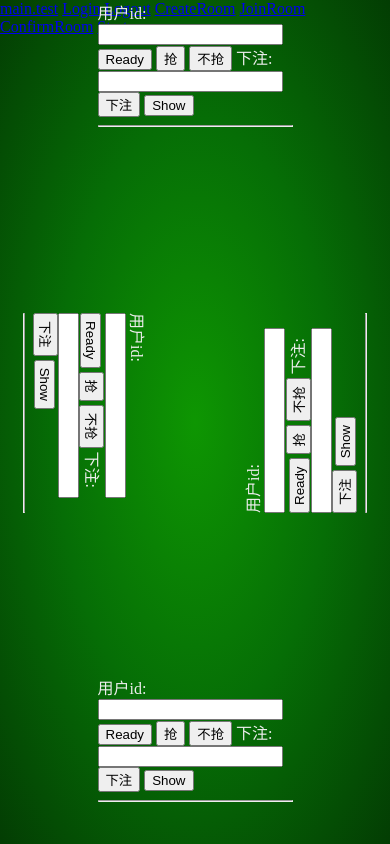
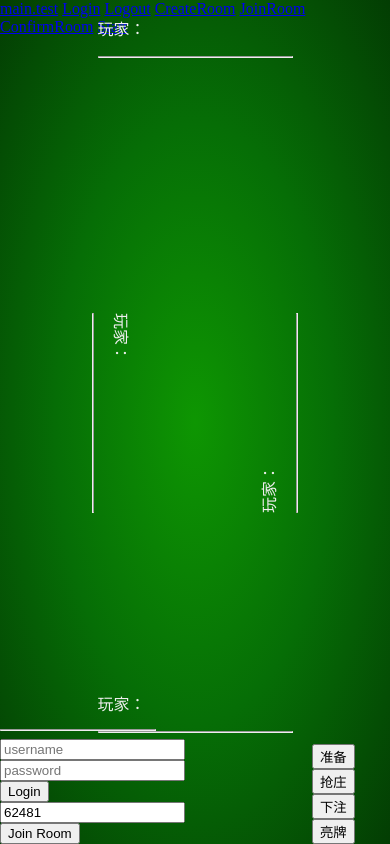
Before and after one commit to worry45678/ww-nn, a Flask app: page /phone in a window 390 px wide. Run offline with Flask 2, Linux system fonts and the light colour scheme; some libraries are stand-ins or nearby versions.

Commit message:
add: phone页面，准备游戏

```diff
--- a/app/auth/views.py
+++ b/app/auth/views.py
@@ -1,4 +1,4 @@
-from flask import render_template, redirect, request, url_for, flash
+from flask import render_template, redirect, request, url_for, flash,jsonify
 from . import auth
 from flask_login import login_user, logout_user, login_required, current_user #flask_login 中管理用户登陆的函数
 from ..models import tblUser
@@ -11,7 +11,7 @@ def login():
         user = tblUser.query.filter_by(name=request.form.get('username')).first()
         if user is not None and user.verify_password(request.form.get('password')):
             login_user(user)
-            return redirect(request.args.get('next') or url_for('main.test'))
+            return jsonify(user.id)
         print(user)
     return render_template('login.html')
 
--- a/app/main/views.py
+++ b/app/main/views.py
@@ -132,8 +132,8 @@ def createroom():
 @main.route('/joinroom', methods=['GET', 'POST'])
 def joinroom():
     if request.method == 'GET':
-        if Room.query.filter_by(id=request.args.get('id')).first():
-            room = Room.query.filter_by(id=request.args.get('id')).first()
+        if Room.query.filter_by(id=request.args.get('roomid')).first():
+            room = Room.query.filter_by(id=request.args.get('roomid')).first()
             if room.userpos(current_user) == 0:
                 if room.user2_id is None:
                     room.user2_id = current_user.id
@@ -201,10 +201,10 @@ def play():
     """
     player = tblUser.query.filter_by(id=request.args.get('playerid')).first()
     room = Room.query.filter_by(id=session['room_id']).first()
-    pos = int(math.log(room.userpos(player))/math.log(2)) # 可能不需要，转为4*5的列表再返回更好
     pai = Paiju.query.filter_by(room_id=session['room_id']).filter_by(finish=0).first()
-    paixu = json.loads(pai.paixu)[pos]
-    return jsonify(paixu,pos,calcniuniu(paixu),pai.id)
+    pai0 = Paiju.query.filter_by(room_id=session['room_id']).first()
+    paixu = json.loads(pai.paixu)
+    return jsonify(paixu,pai.id-pai0.id+1)
 
 @main.route('/qiangzhuang')
 def qiangzhuang():
@@ -281,3 +281,13 @@ def show():
     elif room.userpos(player) == 16:
         return jsonify(pai.user5_mark)
     return '亮牌，本局结束'
+
+@main.route('/status')
+def status():
+    """
+    返回房间状态，接受roomid，userid为参数
+    """
+    player = tblUser.query.filter_by(id=request.args.get('playerid')).first()
+    room = Room.query.filter_by(id=request.args.get('roomid')).first()
+    pos = math.log(room.userpos(player))/math.log(2)
+    return jsonify(room.status(),pos)
--- a/app/static/phone.css
+++ b/app/static/phone.css
@@ -14,8 +14,22 @@ html, body {
     background: -moz-radial-gradient(rgb(16, 173, 1), rgb(6, 110, 6), rgb(3, 82, 3)); /* Firefox 3.6 - 15 */
     background: radial-gradient(rgb(14, 150, 2), rgb(6, 110, 6), rgb(3, 61, 3)); /* 标准的语法（必须放在最后） */
 }
-
+#test {
+    width: 40%;
+    position: absolute;
+    left: 0px;
+    bottom: 0px;
+    z-index: 100;
+}
+#action {
+    position: absolute;
+    right: 0px;
+    bottom: 0px;
+    width: 20%;
+    z-index: 100;
+}
 #player1 {
+    z-index: 0;
     width: 50%;
     height: 20%;
     position: absolute;
--- a/app/templates/phone.html
+++ b/app/templates/phone.html
@@ -17,30 +17,47 @@
     <a href="{{ url_for('main.room') }}">JoinRoom</a>
     <a href="{{ url_for('main.confirmroom') }}">ConfirmRoom</a>
     <a href="{{ url_for('main.start') }}">Start</a>
+    <div id="test">
+        <p>[[ status ]]</p>
+        <hr>
+        <input type="text" v-model="username" placeholder="username">
+        <input type="text" v-model="password" placeholder="password">
+        <button type="button" @click="login">Login</button>
+        <input type="text" v-model="roomid" placeholder="roomid">
+        <button type="button" @click="join">Join Room</button>
+    </div>
+    <div id="action">
+        <button type="button" v-show="notready" @click="ready">准备</button>
+        <button>抢庄</button>
+        <button>下注</button>
+        <button>亮牌</button>
+    </div>
     <div id="player1">
-        <comp-player></comp-player>
+        <comp-player ref="player1" :player-name="players[0]" :my-pai="pai[0]"></comp-player>
     </div>
     <div id="player2">
-        <comp-player></comp-player>
+        <comp-player ref="player2" :player-name="players[1]" :my-pai="pai[1]"></comp-player>
     </div>
     <div id="player3">
-        <comp-player></comp-player>
+        <comp-player ref="player3" :player-name="players[2]" :my-pai="pai[2]"></comp-player>
     </div>
     <div id="player4">
-        <comp-player></comp-player>
+        <comp-player ref="player4" :player-name="players[3]" :my-pai="pai[3]"></comp-player>
     </div>
     </div>
 
 <template id="player">
     <div>
-        用户id:<input type="text" v-model="playerid">
+        <p>玩家：[[ playerName ]]</p>
+        <!--
         <button type="button" @click="ready">Ready</button>
         <button type="button" @click="qiangzhuang(1)">抢</button>
         <button type="button" @click="qiangzhuang(0)">不抢</button>
         下注:<input type="text" v-model="xiazhu">
         <button type="button" @click="pai">下注</button>
-        <button type="button" @click="show">Show</button>
+        <button type="button" @click="show">Show</button>-->
         <hr>
+        <p>[[ myPai ]]</p>
     </div>
 </template>
 
@@ -50,16 +67,90 @@
             delimiters: ["[[", "]]"],
             data() {
                 return {
-                    msg: 'message'
+                    msg: 'message',
+                    username: null,
+                    password: null,
+                    //roomid: null,
+                    //playerid: null,
+                    playerid: 2, // 初始值，测试用
+                    roomid: 62481,
+                    status: null,
+                    notready: true,
+                    pai: [],
+                    juShu: 0
+                }
+            },
+            computed:{
+                players: function(){
+                    var self = this
+                    if(this.status){
+                        var playerList = self.status[0].users
+                        for (i=0;i<self.status[1];i++){
+                            playerList.push(playerList.shift())
+                        }
+                        return playerList
+                    } else{
+                        return []
+                    }
                 }
             },
             methods:{
+                login: function(){
+                    var self = this
+                    $.post('./auth/login',data={username:self.username,password:self.password},
+                    function(data){
+                        self.playerid = data
+                    })
+                },
+                join: function() {
+                    var self = this
+                    $.get('./joinroom',data={roomid: self.roomid},function(data){
+                        sucess:{
+                            self.status = data
+                        }
+                    })
+                },
+                getStatus: function(){
+                    var self = this
+                    if (self.roomid && self.playerid){
+                        $.get('./status', data={roomid:self.roomid,playerid:self.playerid}, function(data){
+                            sucess:{
+                                self.status = [JSON.parse(data[0]),data[1]]
+                            }
+                        })
+                    }
+                },
+                ready: function(){
+                    var self = this
+                    if (self.status[0].confirm === Math.pow(self.status[0].count,2)-1){
+                        $.get('/play', data={playerid:self.playerid}, function(data){
+                            sucess: {
+                                self.pai=data[0];
+                                for (i=0;i<self.status[1];i++){
+                                    self.pai.push(self.pai.shift())
+                                }
+                                self.juShu = data[1]
+                            }
+                        })
+                    }
 
+                }
             },
             components: {
                 'comp-player':{
-                    template: '#player'
+                    template: '#player',
+                    delimiters: ["[[", "]]"],
+                    props: ["playerName","myPai"],
+                    data () {
+                        return {
+
+                        }
+                    }
                 }
+            },
+            mounted: function(){
+                setInterval(this.getStatus,3000)
+
             }
         })
     </script>
--- a/app/templates/room.html
+++ b/app/templates/room.html
@@ -3,7 +3,7 @@
 <div>
 <form action="./joinroom" method="GET">
     <label for="id">房间号</label>
-    <input type="text" name="id" id="id">
+    <input type="text" name="roomid" id="id">
     <button type="submit">加入房间</button>
 </form>
 <form action="./createroom">
```
Also changed, not shown: app/models.py (+21 -9 lines), app/test.db.
